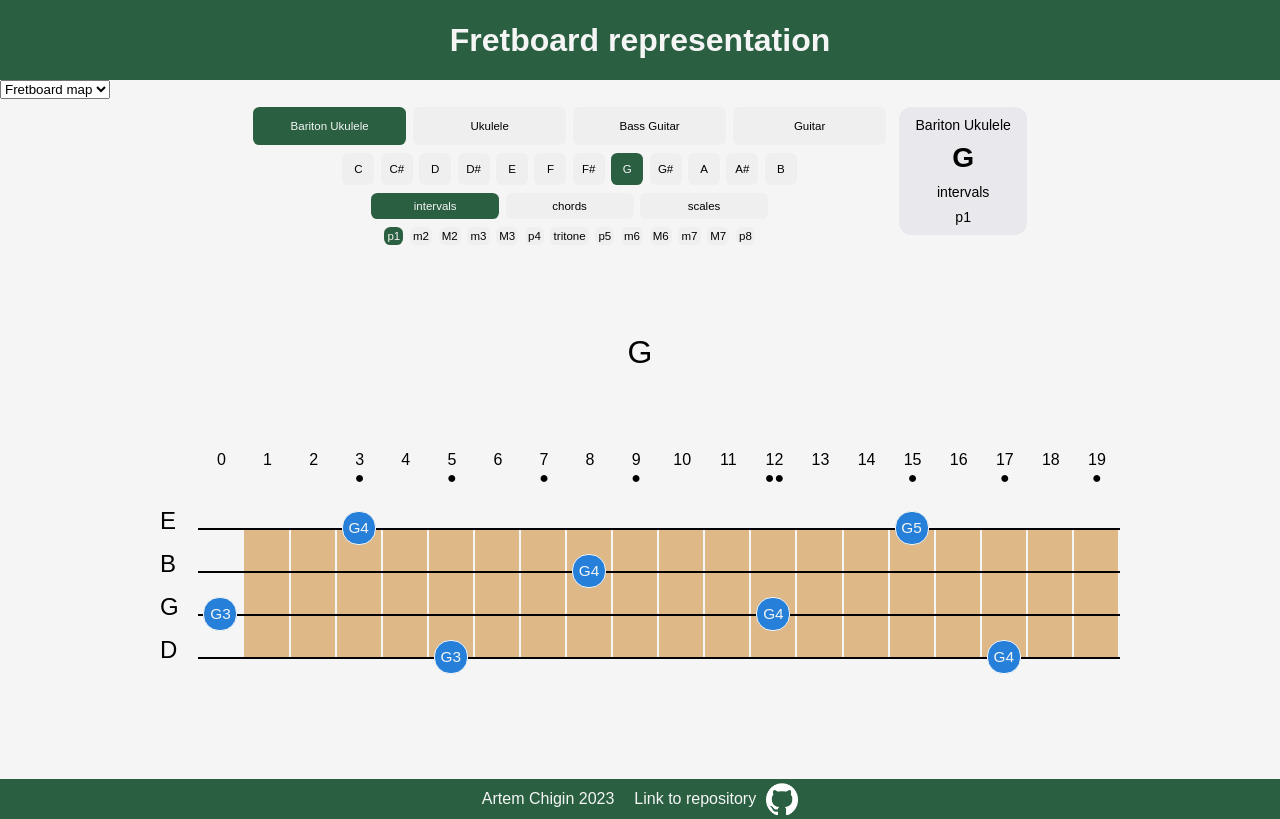
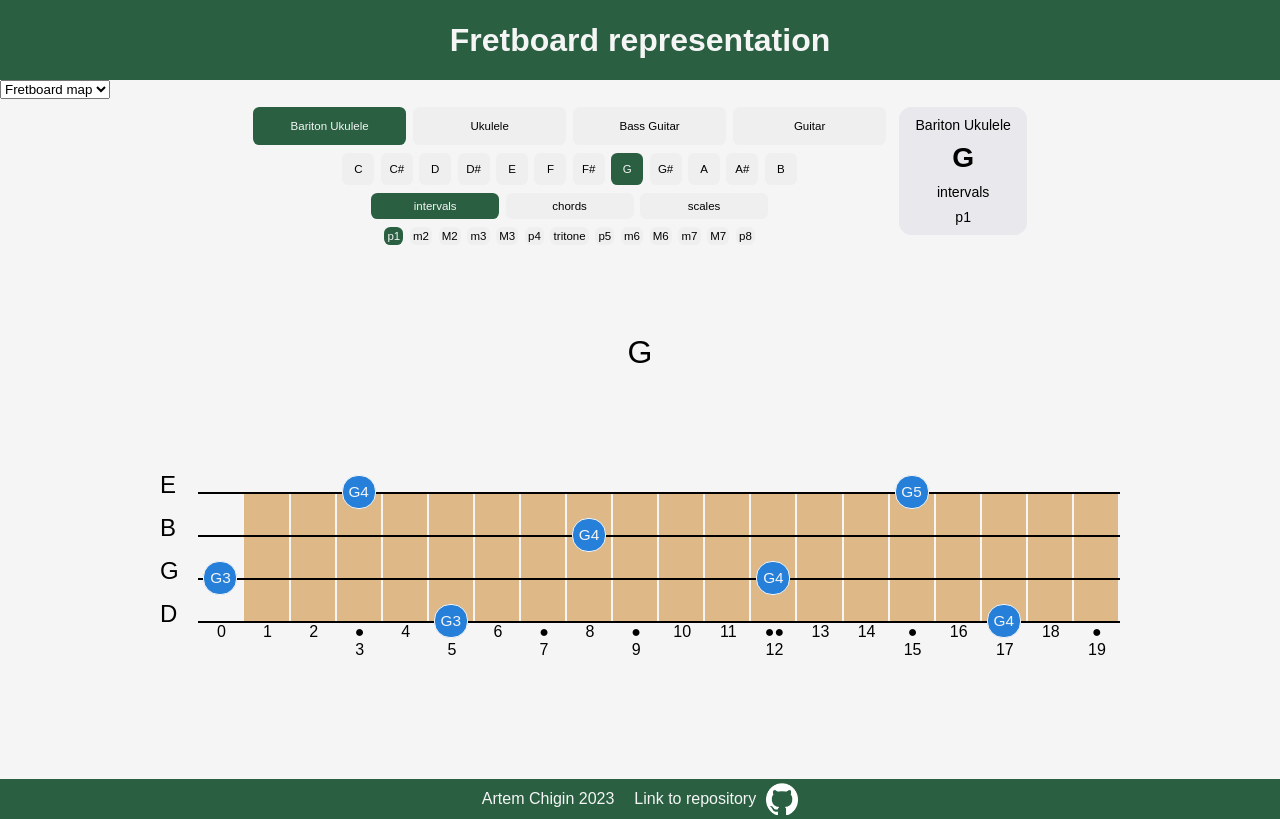
Before and after one commit to artem-chigin/fretboard-map, a React (Create React App) app: page / in a window 1280 px wide. Built offline with nearby package versions, Linux system fonts and the light colour scheme.

Commit message:
Moved fretnumbers under the fretboard

```diff
--- a/src/components-for-render/fretboard-map/display-instrument.js
+++ b/src/components-for-render/fretboard-map/display-instrument.js
@@ -5,11 +5,11 @@ function DisplayInstrument({ instrument, rootNote, isMobile }) {
     return (
       <div className="inner-instrument-container">
         <div className="fretboard">
-          <FretNumbers fretNumbers={instrument.numberOfNotes} />
           <FretBoard
             fretboard={instrument.instrumentRepresentation}
             rootNote={rootNote}
           />
+          <FretNumbers fretNumbers={instrument.numberOfNotes} />
         </div>
       </div>
     );
@@ -26,8 +26,6 @@ function FretNumbers({ fretNumbers }) {
   const numbers = Array.from(Array(fretNumbers + 1).keys()).map(
     (number, index) => (
       <div key={"fretnum" + index} className={"fretNumContainer"}>
-        <div>{number}</div>
-        {/* <div>{oneDottedFrets.has(number) ? "●" : ""}</div> */}
         <div>
           {oneDottedFrets.has(number)
             ? "●"
@@ -35,6 +33,7 @@ function FretNumbers({ fretNumbers }) {
             ? "●●"
             : ""}
         </div>
+        <div>{number}</div>
       </div>
     )
   );
```
